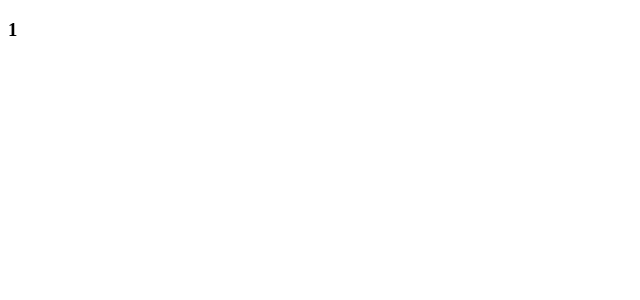
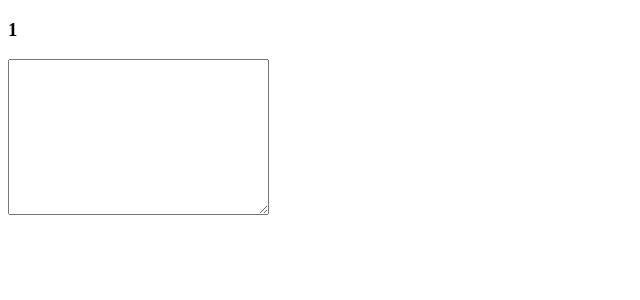
Before and after one commit to Suisuikitai/caesar-chat, a Next.js app: page /users/1 in a window 1280 px wide. Shown: the top 300 px of the page, without its empty margins (0-640 px from the left). Built offline with nearby package versions, Linux system fonts and the light colour scheme.

Commit message:
一覧画面表示

```diff
--- a/pages/list.tsx
+++ b/pages/list.tsx
@@ -1,6 +1,7 @@
 import firebase from 'firebase/app'
 import React, { SyntheticEvent, useEffect, useState } from 'react'
 import Head from 'next/head'
+import Link from 'next/link'
 
 export default function list() {
   const [names, setNames] = useState([''])
@@ -8,7 +9,7 @@ export default function list() {
     const snapshot = await firebase
       .firestore()
       .collection('users')
-      .where('active', '==', false)
+      .where('active', '==', true)
       .get()
 
     const nameAry = snapshot.docs.map((doc) => {
@@ -37,6 +38,9 @@ export default function list() {
           <h3>{name}</h3>
         </div>
       ))}
+      {names.map((name) => (
+        <Link href={`/users/`}></Link>
+      ))}
     </div>
   )
 }
--- a/pages/users/[uid].tsx
+++ b/pages/users/[uid].tsx
@@ -11,15 +11,28 @@ export default function UserShow() {
     e.preventDefault()
     firebase.firestore().collection('messages').add({
       body: messageBody,
-      create_at: new Date(),
+      create_at: firebase.firestore.FieldValue.serverTimestamp(),
+      uid: uid,
     })
-    return
+
+    router.push('/')
   }
 
   return (
     <div>
       <h3>{router.query.uid}</h3>
-      <form action='' onSubmit={onSubmit}></form>
+      <form action='' onSubmit={onSubmit}>
+        <textarea
+          name='message'
+          id='message'
+          cols={30}
+          rows={10}
+          value={messageBody}
+          onChange={(e) => {
+            setMessageBody(e.target.value)
+          }}
+        ></textarea>
+      </form>
     </div>
   )
 }
```
Also changed, not shown: components/user.tsx (deleted, +0 -53 lines), models/User.ts (added, +13 -0 lines).
